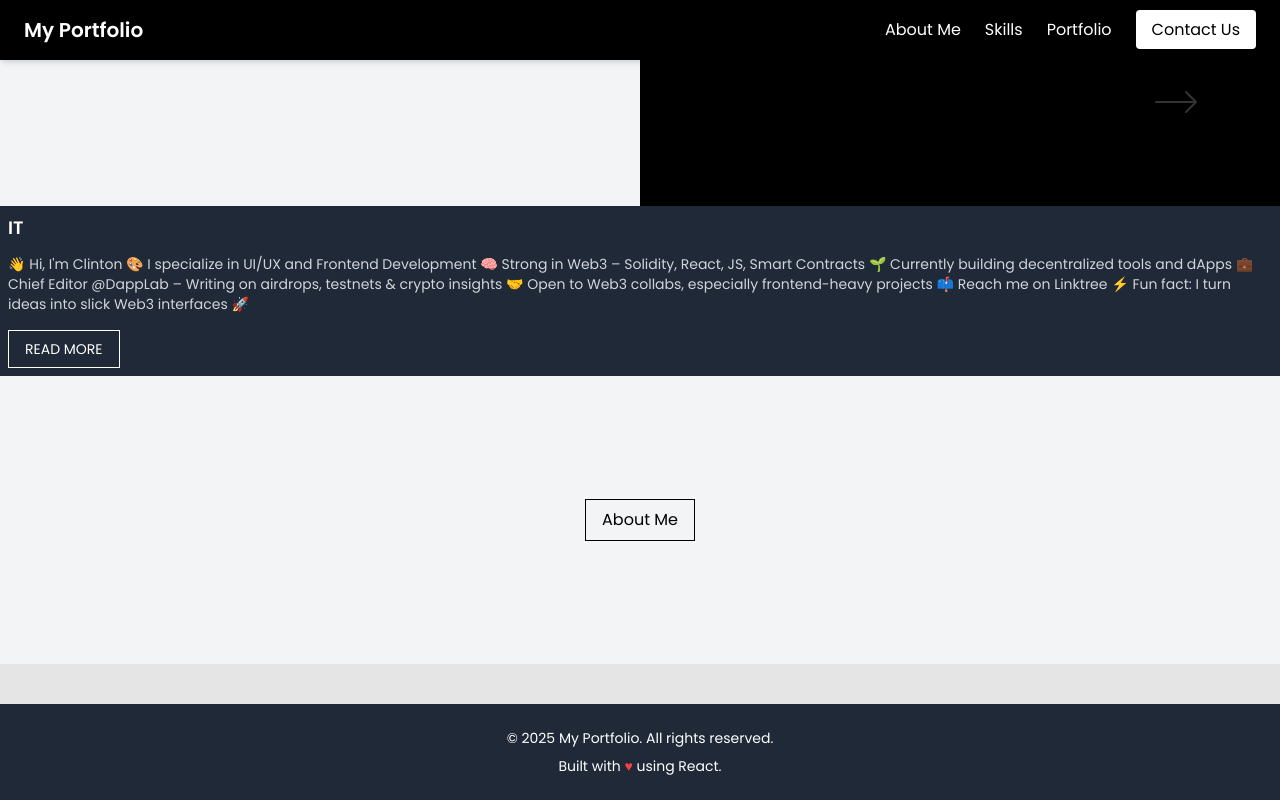
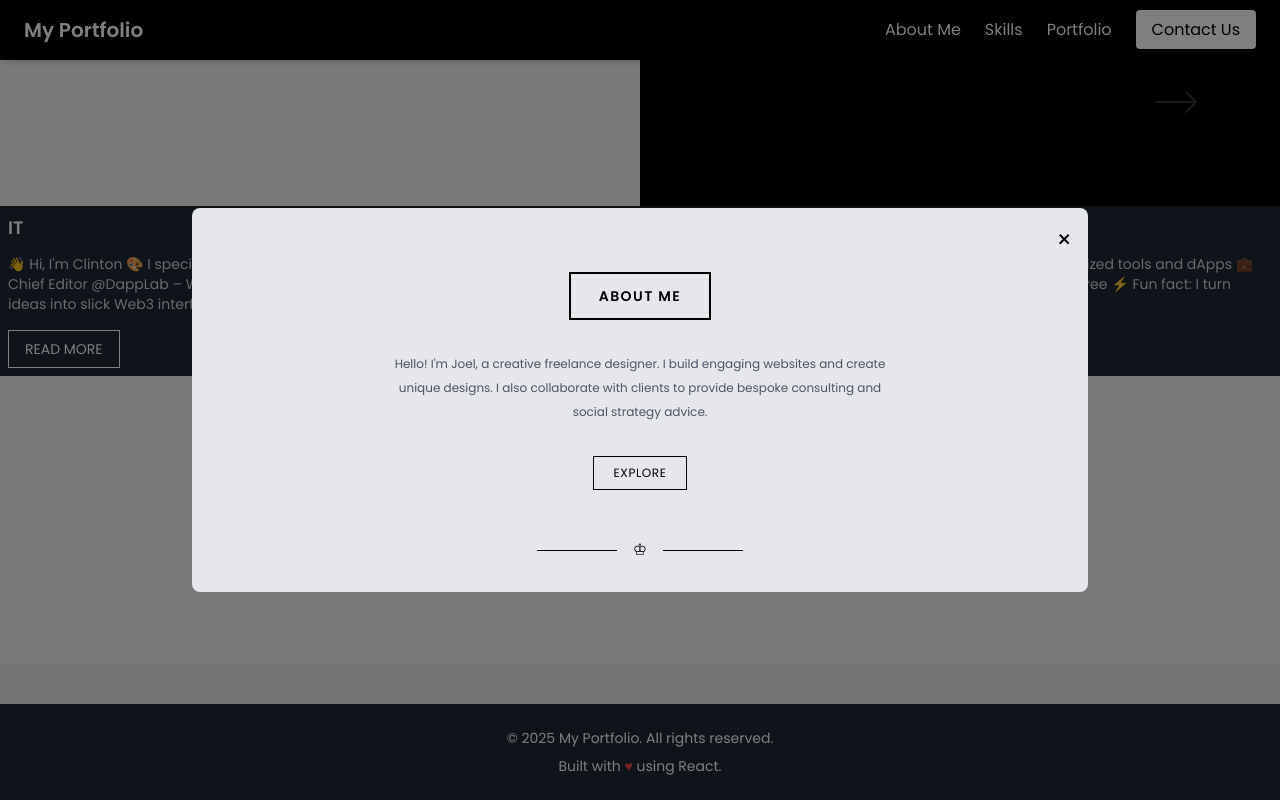
Before and after one commit to Govamarket/portfolio, a React (Create React App) app: page / in a window 1280 px wide. Both pictures are taken after a click on the button "About Me". Shown: the part 706-1506 px from the top of the page. Built offline with nearby package versions, Linux system fonts and the light colour scheme.

Commit message:
initial commit

```diff
--- a/src/pages/About.js
+++ b/src/pages/About.js
@@ -1,13 +1,116 @@
 import React from "react";
+import { useState } from "react";
 
 const About = () => {
+  const [isModalOpen, setIsModalOpen] = useState(false);
+
+  const modal = [
+    {
+      text: "👋 Hi, I'm Clinton 🎨 I specialize in UI/UX and Frontend Development 🧠 Strong in Web3 – Solidity, React, JS, Smart Contracts 🌱 Currently building decentralized tools and dApps 💼 Chief Editor @DappLab – Writing on airdrops, testnets & crypto insights 🤝 Open to Web3 collabs, especially frontend-heavy projects 📫 Reach me on Linktree ⚡ Fun fact: I turn ideas into slick Web3 interfaces 🚀",
+    },
+  ];
+
+  const toggleModal = () => {
+    setIsModalOpen(!isModalOpen);
+  };
+
   return (
     <div>
       <div className="min-h-72 bg-gray-100 flex items-center justify-center">
-        <button className=" text-black border border-black px-4 py-2   transition">
+        <button
+          onClick={toggleModal}
+          className="text-black border border-black px-4 py-2 transition hover:bg-black hover:text-white"
+        >
           About Me
         </button>
       </div>
+
+      {/* Modal Overlay */}
+      {isModalOpen && (
+        <div className="fixed inset-0 bg-black bg-opacity-50 flex items-center justify-center z-50 p-4">
+          <div className="bg-gray-200 max-w-4xl w-full max-h-96 overflow-y-auto rounded-lg relative">
+            {/* Close Button */}
+            <button
+              onClick={toggleModal}
+              className="absolute top-4 right-4 text-black hover:text-gray-600 text-2xl z-10"
+            >
+              ×
+            </button>
+
+            {/* Modal Content */}
+            <div className="py-16 px-8 text-center">
+              {/* Header */}
+              <div className="mb-12">
+                <div className="inline-block border-2 border-black px-7 py-3 text-sm font-bold tracking-widest uppercase mb-8">
+                  ABOUT ME
+                </div>
+                <p className="text-xs text-gray-600 max-w-lg mx-auto mb-8 leading-loose">
+                  Hello! I'm Joel, a creative freelance designer. I build
+                  engaging websites and create unique designs. I also
+                  collaborate with clients to provide bespoke consulting and
+                  social strategy advice.
+                </p>
+                <a
+                  href="#"
+                  className="inline-block border border-black px-5 py-2 text-xs tracking-wider uppercase text-black hover:bg-black hover:text-gray-200 transition-all duration-300"
+                >
+                  EXPLORE
+                </a>
+              </div>
+
+              {/* Decorative Line */}
+              <div className="flex items-center justify-center my-12 gap-4">
+                <div className="w-20 h-px bg-black"></div>
+                <div className="text-black text-base">♔</div>
+                <div className="w-20 h-px bg-black"></div>
+              </div>
+
+              {/* Services Grid */}
+              <div className="grid grid-cols-1 md:grid-cols-2 gap-16 max-w-2xl mx-auto my-12">
+                <div className="text-center">
+                  <div className="text-xs font-bold tracking-widest uppercase mb-4 text-black">
+                    DESIGN
+                  </div>
+                  <p className="text-xs text-gray-600 leading-loose">
+                    I love design because of beauty that inspires and engages. I
+                    also create, play and user-focused and visual interesting
+                    and converting the path.
+                  </p>
+                </div>
+                <div className="text-center">
+                  <div className="text-xs font-bold tracking-widest uppercase mb-4 text-black">
+                    DEVELOPMENT
+                  </div>
+                  <p className="text-xs text-gray-600 leading-loose">
+                    I love design the UI based on the stages and possibilities.
+                    I can put that PSD file into a modern and future-proof
+                    working website.
+                  </p>
+                </div>
+              </div>
+
+              {/* Maintenance Section */}
+              <div className="text-center mt-12">
+                <div className="text-xs font-bold tracking-widest uppercase mb-4 text-black">
+                  MAINTENANCE
+                </div>
+                <p className="text-xs text-gray-600 leading-loose max-w-md mx-auto">
+                  I'm keeping the site before live your website and experiences.
+                  I can provide the maintenance and updating you need to keep
+                  your running.
+                </p>
+              </div>
+
+              {/* Bottom Decorative Line */}
+              <div className="flex items-center justify-center mt-12 gap-4">
+                <div className="w-20 h-px bg-black"></div>
+                <div className="text-black text-base">♔</div>
+                <div className="w-20 h-px bg-black"></div>
+              </div>
+            </div>
+          </div>
+        </div>
+      )}
     </div>
   );
 };
```
